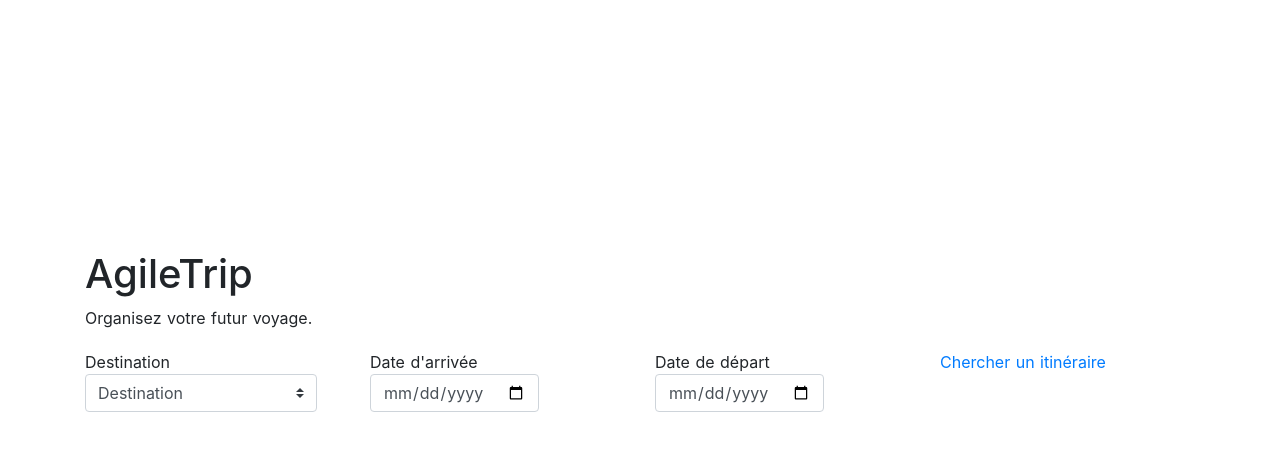
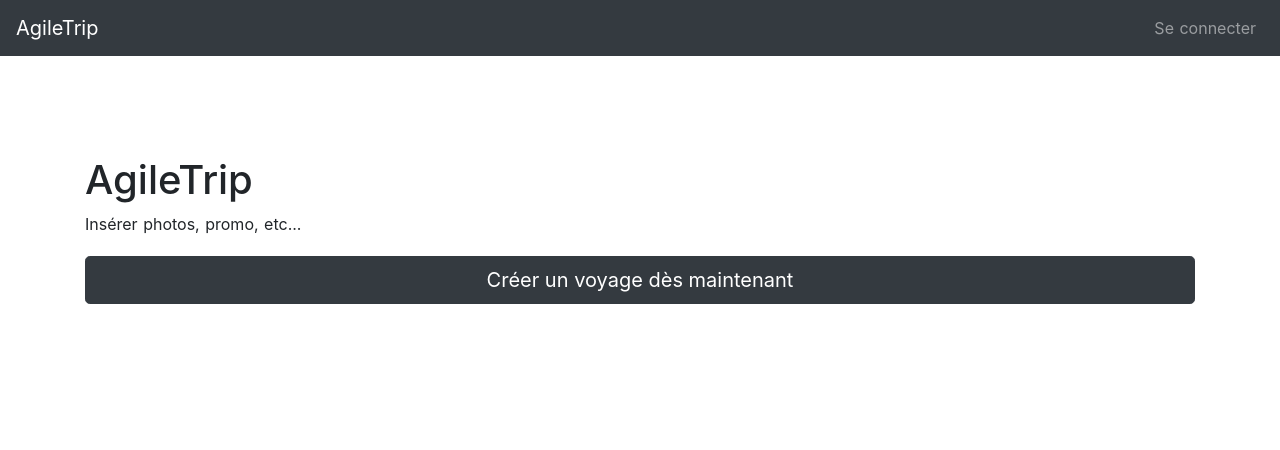
Before and after one commit to TheFowlerZ/AgileTrip, a Nuxt app: page / in a window 1280 px wide. Shown: the top 450 px of the page. Built offline with nearby package versions, Linux system fonts and the light colour scheme.

Commit message:
AT-39 Implement basic authentication

```diff
--- /dev/null
+++ b/components/NavLogin.vue
@@ -0,0 +1,25 @@
+<template>
+  <div>
+    <b-nav-item-dropdown
+      v-if="$store.getters['auth/isLoggedIn']"
+      :text="'Connecté : ' + $store.getters['auth/loggedUser']"
+    >
+      <b-dropdown-item @click="logout()">Se déconnecter</b-dropdown-item>
+    </b-nav-item-dropdown>
+    <b-nav-item v-else to="/login">Se connecter</b-nav-item>
+  </div>
+</template>
+
+<script>
+export default {
+  methods: {
+    logout() {
+      this.$store.dispatch('auth/logout', this.form).then(() => {
+        this.$router.push('/')
+      })
+    },
+  },
+}
+</script>
+
+<style></style>
--- /dev/null
+++ b/components/NavigationBar.vue
@@ -0,0 +1,21 @@
+<template>
+  <div>
+    <b-navbar type="dark" variant="dark" fixed>
+      <b-navbar-brand href="/">AgileTrip</b-navbar-brand>
+
+      <b-navbar-nav class="ml-auto">
+        <NavLogin></NavLogin>
+      </b-navbar-nav>
+    </b-navbar>
+  </div>
+</template>
+
+<script>
+export default {
+  data: () => ({}),
+
+  methods: {},
+}
+</script>
+
+<style></style>
--- a/layouts/default.vue
+++ b/layouts/default.vue
@@ -1,6 +1,9 @@
 <template>
   <div>
-    <Nuxt />
+    <NavigationBar></NavigationBar>
+    <div class="container">
+      <Nuxt />
+    </div>
   </div>
 </template>
 
@@ -52,4 +55,8 @@ html {
   color: #fff;
   background-color: #35495e;
 }
+
+.container {
+  margin-top: 100px;
+}
 </style>
--- a/pages/index.vue
+++ b/pages/index.vue
@@ -1,60 +1,28 @@
 <template>
-  <div class="container">
-    <div>
-      <h1 class="title">AgileTrip</h1>
-      <p>Organisez votre futur voyage.</p>
-      <form>
-        <div class="row">
-          <div class="col">
-            <label
-              >Destination
-              <select class="custom-select">
-                <option selected>Destination</option>
-                <option value="1">Barcelone</option>
-                <option value="2">Madrid</option>
-                <option value="3">Miami</option>
-                <option value="4">Los Angeles</option>
-                <option value="5">Mexico</option>
-                <option value="6">Les Maldives</option>
-                <option value="7">Zürich</option>
-              </select>
-            </label>
-          </div>
-          <div class="col">
-            <label
-              >Date d'arrivée <input type="date" class="form-control"
-            /></label>
-          </div>
-          <div class="col">
-            <label
-              >Date de départ
-              <input type="date" class="form-control" />
-            </label>
-          </div>
-          <div class="col">
-            <nuxt-link
-              :to="{
-                name: 'liste-itineraire',
-              }"
-            >
-              Chercher un itinéraire
-            </nuxt-link>
-          </div>
-        </div>
-      </form>
-    </div>
+  <div>
+    <h1 class="title">AgileTrip</h1>
+    <p>Insérer photos, promo, etc...</p>
+    <button class="btn btn-dark btn-lg btn-block" @click="createTrip()">
+      Créer un voyage dès maintenant
+    </button>
   </div>
 </template>
 
 <script>
-export default {}
+export default {
+  methods: {
+    createTrip() {
+      if (this.$store.getters['auth/isLoggedIn']) {
+        this.$router.push('/create-trip')
+      } else {
+        this.$router.push('/login')
+      }
+    },
+  },
+}
 </script>
 
 <style>
-.container {
-  margin-top: 250px;
-}
-
 h1 + p {
   margin-bottom: 20px;
 }
--- a/pages/itineraire-details/index.vue
+++ b/pages/itineraire-details/index.vue
@@ -1,5 +1,5 @@
 <template>
-  <div class="container">
+  <div>
     <div class="row">
       <div class="col">
         <nuxt-link
--- a/pages/liste-itineraire/index.vue
+++ b/pages/liste-itineraire/index.vue
@@ -1,5 +1,4 @@
 <template>
-  <div class="container">
   <div>
     <h1 class="title">AgileTrip</h1>
     <h2>Résultats d'itinéraire :</h2>
@@ -37,7 +36,6 @@
         >
           Voir les détails
         </nuxt-link>
-        </div>
       </div>
     </div>
   </div>
--- /dev/null
+++ b/pages/login/index.vue
@@ -0,0 +1,61 @@
+<template>
+  <div>
+    <h3>Connectez vous pour organiser votre futur voyage</h3>
+    <span v-if="loginError" id="login-error"
+      >Les informations entrées ne sont pas correctes</span
+    >
+    <div class="form-group">
+      <label>Nom d'utilisateur</label>
+      <input
+        v-model="form.username"
+        type="text"
+        class="form-control form-control-lg"
+      />
+    </div>
+
+    <div class="form-group">
+      <label>Mot de passe</label>
+      <input
+        v-model="form.password"
+        type="password"
+        class="form-control form-control-lg"
+      />
+    </div>
+
+    <button class="btn btn-dark btn-lg btn-block" @click="login()">
+      Se connecter
+    </button>
+  </div>
+</template>
+
+<script>
+export default {
+  data: () => ({
+    form: {
+      username: '',
+      password: '',
+    },
+    loginError: false,
+  }),
+
+  methods: {
+    login() {
+      this.$store
+        .dispatch('auth/login', this.form)
+        .then(() => {
+          this.$router.push('/')
+        })
+        .catch(() => {
+          this.form.password = ''
+          this.loginError = true
+        })
+    },
+  },
+}
+</script>
+
+<style>
+#login-error {
+  color: red;
+}
+</style>
--- /dev/null
+++ b/store/auth.js
@@ -0,0 +1,56 @@
+export const state = () => ({
+  access_token: JSON.parse(localStorage.getItem('access_token')) || null,
+})
+
+export const mutations = {
+  auth_success(state, data) {
+    state.access_token = data.access_token
+    localStorage.setItem('access_token', JSON.stringify(data.access_token))
+  },
+  auth_error(state) {
+    state.access_token = null
+    localStorage.clear('access_token')
+  },
+  logout_success(state) {
+    state.access_token = null
+    localStorage.clear('access_token')
+  },
+}
+
+export const actions = {
+  login(context, data) {
+    return new Promise((resolve, reject) => {
+      // HARDCODED CREDENTIALS
+      if (data.username === 'admin' && data.password === 'admin') {
+        context.commit('auth_success', {
+          access_token: {
+            user: data.username,
+            level: 'admin',
+          },
+        })
+        resolve()
+      } else if (data.username === 'client' && data.password === 'client') {
+        context.commit('auth_success', {
+          access_token: {
+            user: data.username,
+            level: 'client',
+          },
+        })
+        resolve()
+      } else {
+        context.commit('auth_error')
+        reject(new Error('Informations de connexion incorrectes'))
+      }
+    })
+  },
+
+  logout(context) {
+    context.commit('logout_success')
+  },
+}
+
+export const getters = {
+  isLoggedIn: (state) => !!state.access_token,
+  isAdmin: (state) => state.access_token.level === 'admin',
+  loggedUser: (state) => state.access_token.user,
+}
```
Also changed, not shown: pages/create-trip/index.vue (added). Lines whose indentation alone changed are shown as unchanged.
